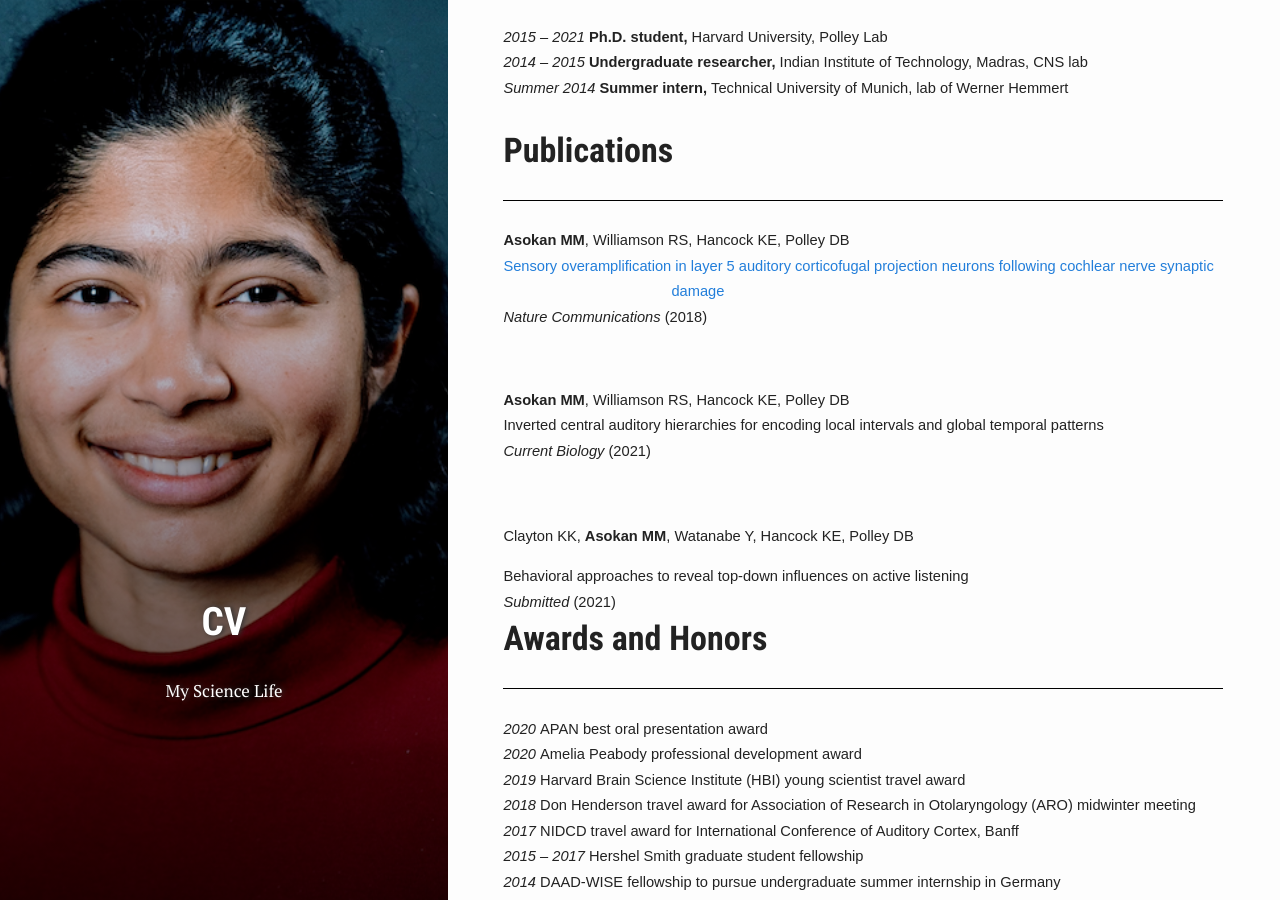
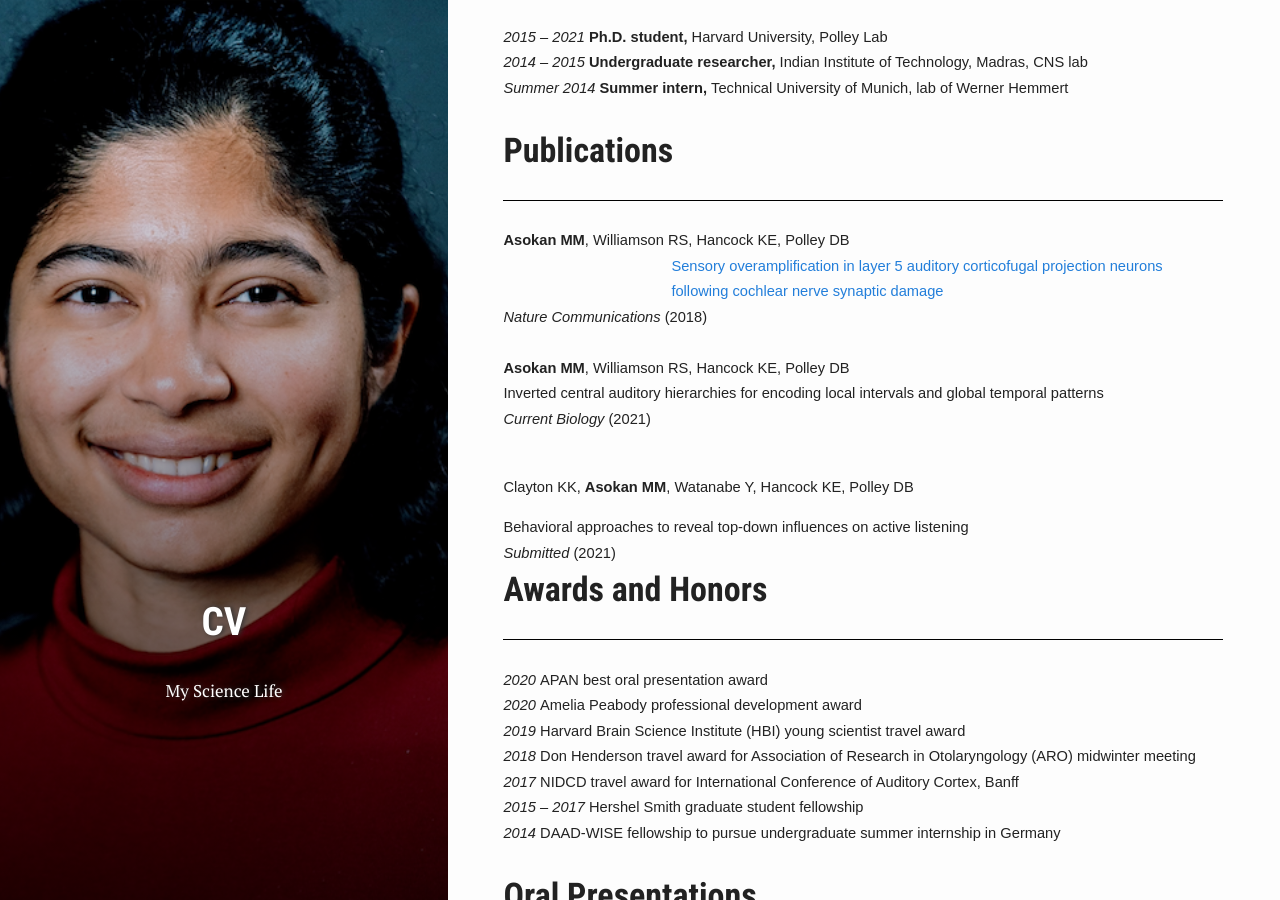
Before and after one commit to Meenakshi-Asokan/Meenakshi-Asokan.github.io, a Jekyll site: the page built from pages/2_cv.html, in a window 1280 px wide and 900 px high, scrolled down 493 px. Built offline with Jekyll 4.4.1, drawn with Linux system fonts in a browser that asks for light colours; nearby versions of some CDN libraries; some web fonts are replaced; library files that are not in the unit come from our copies.

Commit message:
Update 2_cv.html

```diff
--- a/pages/2_cv.html
+++ b/pages/2_cv.html
@@ -114,7 +114,7 @@
 style='font-size:11.0pt;font-family:"Century Gothic",sans-serif'>, Williamson RS, Hancock KE, Polley DB</span></p>
 
 <p class=MsoNormal style='margin-top:0in;margin-right:-.5in;margin-bottom:0in;
-margin-left:1.75in;margin-bottom:.0001pt;text-indent:-1.75in'><span style='font-size:11.0pt;
+margin-left:1.75in;margin-bottom:.0001pt'><span style='font-size:11.0pt;
 font-family:"Century Gothic",sans-serif'><a
 href="https://www.nature.com/articles/s41467-018-04852-y">Sensory overamplification in layer 5 auditory corticofugal projection neurons
   following cochlear nerve synaptic damage</a></span></p>
@@ -124,7 +124,8 @@
 font-family:"Century Gothic",sans-serif'>Nature Communications</span></i><span
 style='font-size:11.0pt;font-family:"Century Gothic",sans-serif'> (2018)</span></p>
 
-<p class=MsoNormal style='margin-right:-.5in'><span style='font-size:11.0pt;
+<p class=MsoNormal style='margin-top:0in;margin-right:-.5in;margin-bottom:0in;
+margin-left:1.75in;margin-bottom:.0001pt;text-indent:-1.75in'><span style='font-size:11.0pt;
 font-family:"Century Gothic",sans-serif'>&nbsp;</span></p>
 
 <p class=MsoNormal style='margin-top:0in;margin-right:-.5in;margin-bottom:0in;
@@ -143,7 +144,8 @@
 style='font-size:11.0pt;font-family:"Century Gothic",sans-serif'> (2021)<i>
 </i></span></p>
 
-<p class=MsoNormal style='margin-right:-.5in'><span style='font-size:11.0pt;
+<p class=MsoNormal style='margin-top:0in;margin-right:-.5in;margin-bottom:0in;
+margin-left:1.75in;margin-bottom:.0001pt;text-indent:-1.75in'><span style='font-size:11.0pt;
 font-family:"Century Gothic",sans-serif'>&nbsp;</span></p>
 
 <p class=MsoNormal sstyle='margin-top:0in;margin-right:-.5in;margin-bottom:0in;
```
